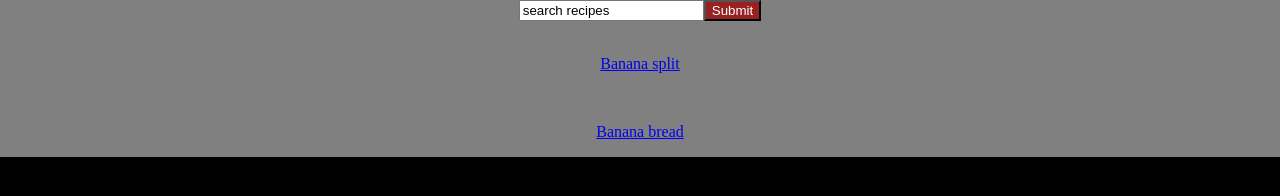
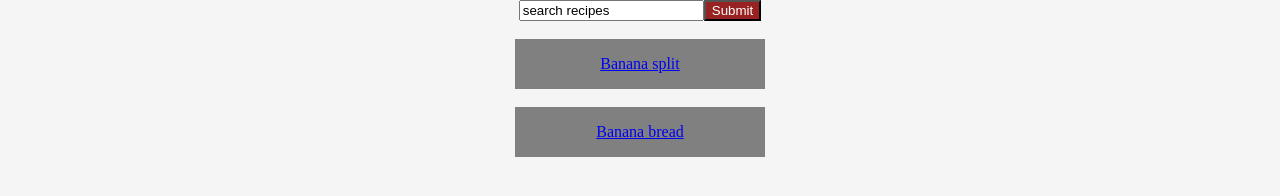
Before and after one commit to carrieconard/Wut2Cook, a plain HTML site: page sprintone/search_recipes.html in a window 1280 px wide. Drawn offline with Linux system fonts and the light colour scheme.

Commit message:
Update styles.css

```diff
--- a/sprintone/static/styles.css
+++ b/sprintone/static/styles.css
@@ -1,9 +1,9 @@
 html {
-    background-color: black;
+    background-color: whitesmoke;
 }
 body{
     margin: 0px;
-    background-color: gray;
+    background-color: whitesmoke;
 }
 
 label{
```
